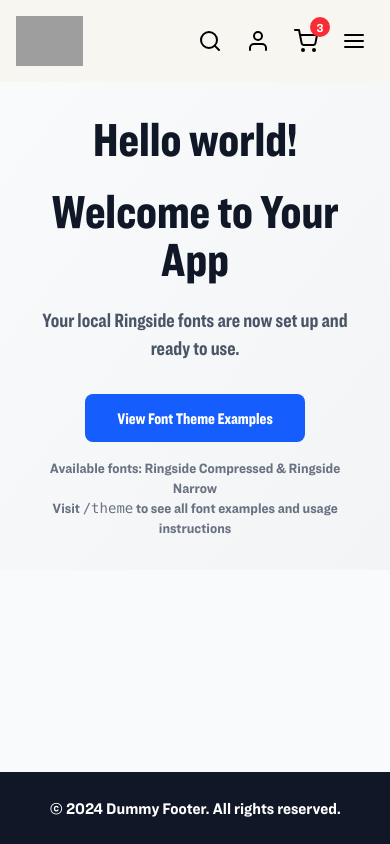
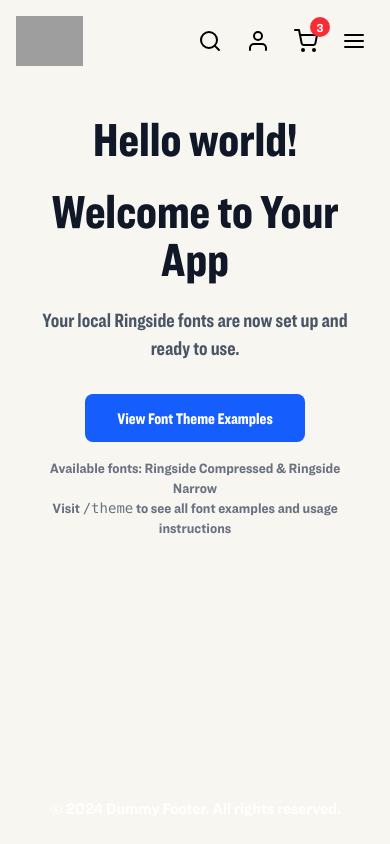
Before and after one commit to AshikShuvo/pizza-next, a Next.js app: page /en in a window 390 px wide. Built offline with nearby package versions, Linux system fonts and the light colour scheme; grey boxes are pictures that could not be loaded.

Commit message:
Refactor layout and page components by removing unnecessary background classes for improved styling consistency and responsiveness.

```diff
--- a/app/[locale]/layout.tsx
+++ b/app/[locale]/layout.tsx
@@ -57,12 +57,12 @@
             <Navbar />
 
             {/* Main Section - Takes maximum height */}
-            <main className="flex-1 bg-gray-50">
+            <main className="flex-1">
               {children}
             </main>
 
             {/* Footer Section */}
-            <footer className="bg-gray-900 text-white p-6">
+            <footer className="text-white p-6">
               <div className="container mx-auto">
                 <div className="text-center">
                   <p>&copy; 2024 Dummy Footer. All rights reserved.</p>
--- a/app/[locale]/page.tsx
+++ b/app/[locale]/page.tsx
@@ -16,7 +16,7 @@
   const t = useTranslations('HomePage');
 
   return (
-    <div className="min-h-full flex items-center justify-center bg-gradient-to-br from-gray-50 to-gray-100">
+    <div className="min-h-full flex items-center justify-center">
       <div className="max-w-2xl mx-auto text-center p-8">
         <h1 className="text-5xl font-ringside-compressed-bold mb-6 text-gray-900">{t('title')}</h1>
         <h1 className="text-5xl font-ringside-compressed-bold mb-6 text-gray-900">
```
